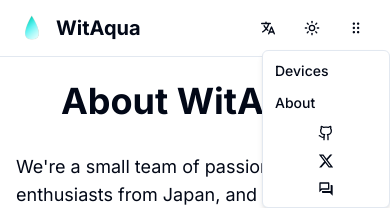
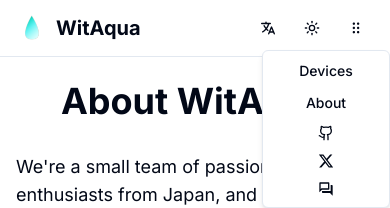
Before and after one commit to WitAqua/www, a Next.js app: page /about in a window 390 px wide. Both pictures are taken after a click on the button 356 px from the left and 28 px from the top of the page. Shown: the top 208 px of the page. Built offline with nearby package versions, Linux system fonts and the light colour scheme.

Commit message:
www: style: Use justify-center for links on mobile
Change-Id: I06c42c8157aa8062eba2a5b70b58d05073a45618

```diff
--- a/src/components/site-header.tsx
+++ b/src/components/site-header.tsx
@@ -85,7 +85,7 @@ export function SiteHeader() {
               <DropdownMenuItem asChild>
                 <Link
                   href={localizedHref("/devices")}
-                  className="text-sm font-medium transition-colors hover:text-primary"
+                  className="text-sm font-medium justify-center transition-colors hover:text-primary"
                 >
                   {language === "en" ? "Devices" : "デバイス"}
                 </Link>
@@ -93,7 +93,7 @@ export function SiteHeader() {
               <DropdownMenuItem asChild>
                 <Link
                   href={localizedHref("/about")}
-                  className="text-sm font-medium transition-colors hover:text-primary"
+                  className="text-sm font-medium justify-center transition-colors hover:text-primary"
                 >
                   {language === "en" ? "About" : "私たちについて"}
                 </Link>
```
